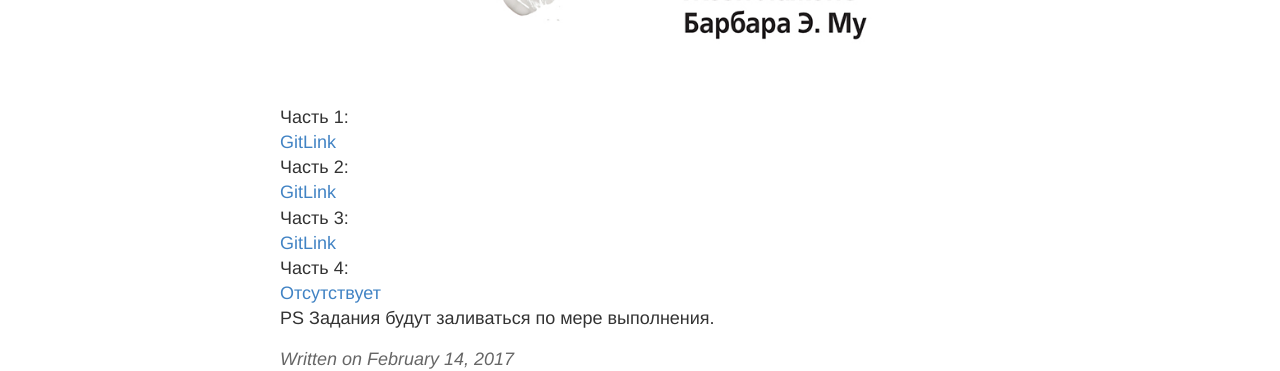
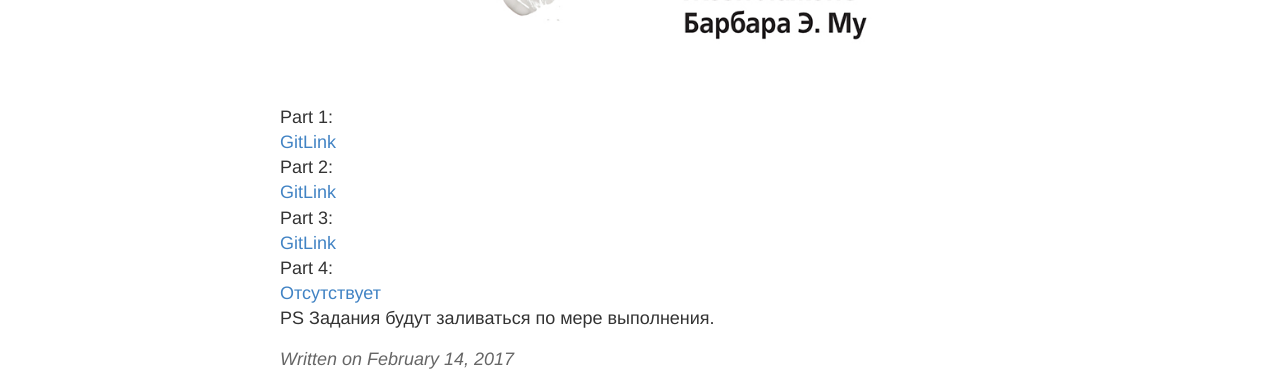
Before and after one commit to tokar-t-m/tokar-t-m, a Jekyll site: the page built from _posts/2017-2-14-Lippman-Book.md, in a window 1280 px wide. Shown: the part 1220-1591 px from the top of the page. Built offline with Jekyll 4.4.1, drawn with Linux system fonts in a browser that asks for light colours.

Commit message:
mod post 1

```diff
--- a/_posts/2017-2-14-Lippman-Book.md
+++ b/_posts/2017-2-14-Lippman-Book.md
@@ -6,12 +6,12 @@ title: C++ Primer (5th Edition)
 
 ![_config.yml]({{ site.baseurl }}/images/lippman_book.jpg)
 
-Часть 1:
+Part 1:
 [GitLink](https://github.com/tokar-t-m/lippman/tree/master/Part_1)
-Часть 2:
+Part 2:
 [GitLink](https://github.com/tokar-t-m/lippman/tree/master/Part_2)
-Часть 3:
+Part 3:
 [GitLink](https://github.com/tokar-t-m/lippman/tree/master/Part_3)
-Часть 4:
+Part 4:
 [Отсутствует](https://github.com/tokar-t-m/lippman/tree/master/Part_4)
 PS Задания будут заливаться по мере выполнения.
```
